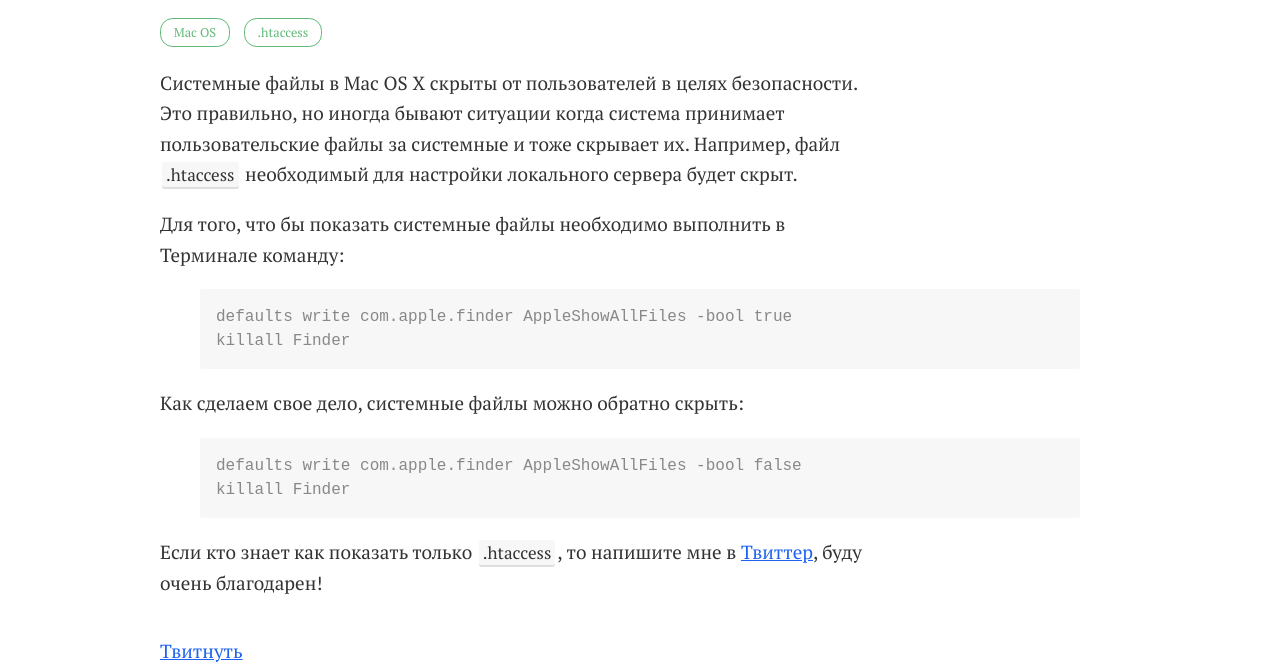
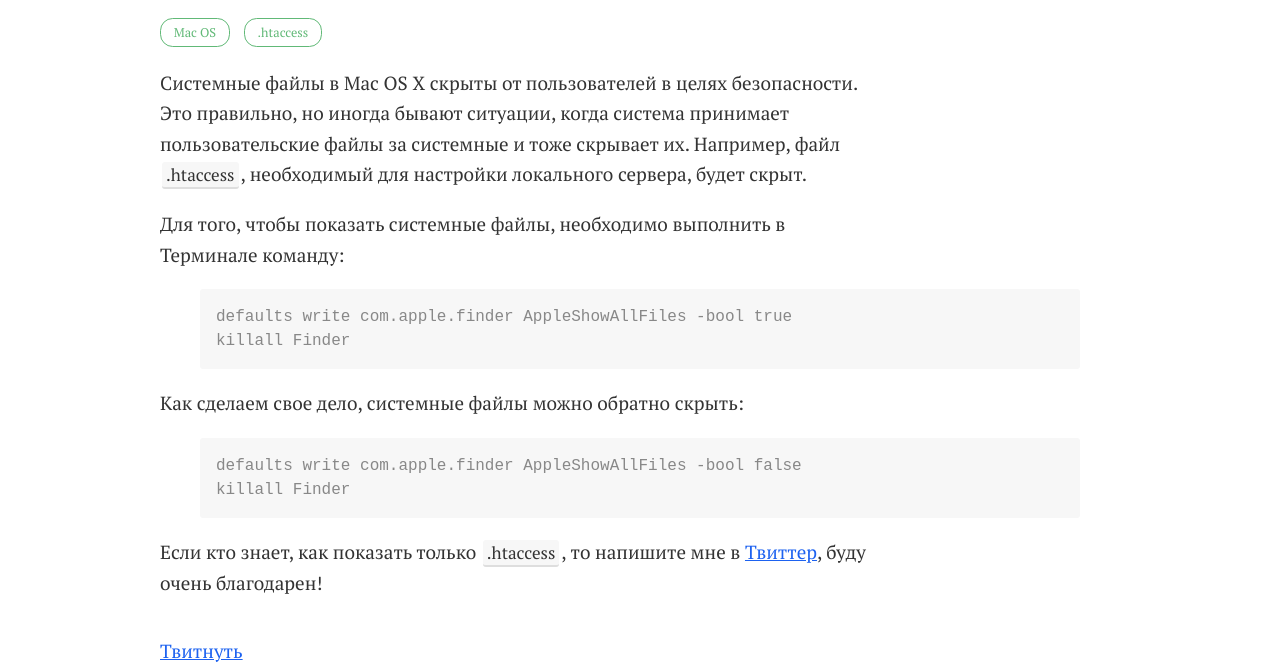
Before and after one commit to anna-vanlee/bizikov.ru, a Jekyll site: the page built from _posts/published/2015-04-10-kak-pokazat-skrytye-fajly-v-мac-os-x.md, in a window 1280 px wide. Shown: the part 262-926 px from the top of the page. Built offline with Jekyll 4.4.1, drawn with Linux system fonts in a browser that asks for light colours; comment, search, counter and statistics services are not loaded.

Commit message:
Update 2015-04-10-kak-pokazat-skrytye-fajly-v-мac-os-x.md
исправлены ошибки

```diff
--- a/_posts/published/2015-04-10-kak-pokazat-skrytye-fajly-v-мac-os-x.md
+++ b/_posts/published/2015-04-10-kak-pokazat-skrytye-fajly-v-мac-os-x.md
@@ -9,10 +9,10 @@ tags:
 - .htaccess
 ---
 
-Системные файлы в Mac OS X скрыты от пользователей в целях безопасности. Это правильно, но иногда бывают ситуации когда система принимает пользовательские файлы за системные и тоже скрывает их.
-Например, файл <span class="file">.htaccess</span> необходимый для настройки локального сервера будет скрыт.
+Системные файлы в Mac OS X скрыты от пользователей в целях безопасности. Это правильно, но иногда бывают ситуации, когда система принимает пользовательские файлы за системные и тоже скрывает их.
+Например, файл <span class="file">.htaccess</span>, необходимый для настройки локального сервера, будет скрыт.
 
-Для того, что бы показать системные файлы необходимо выполнить в Терминале команду:
+Для того, чтобы показать системные файлы, необходимо выполнить в Терминале команду:
 
 {% highlight console %}
 defaults write com.apple.finder AppleShowAllFiles -bool true
@@ -26,4 +26,4 @@ defaults write com.apple.finder AppleShowAllFiles -bool false
 killall Finder
 {% endhighlight %}
 
-Если кто знает как показать только <span class="file">.htaccess</span>, то напишите мне в <a href="https://twitter.com/intent/tweet?screen_name=Bizi">Твиттер</a>, буду очень благодарен!
+Если кто знает, как показать только <span class="file">.htaccess</span>, то напишите мне в <a href="https://twitter.com/intent/tweet?screen_name=Bizi">Твиттер</a>, буду очень благодарен!
```
